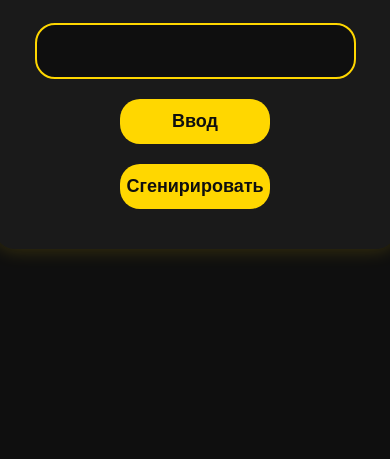
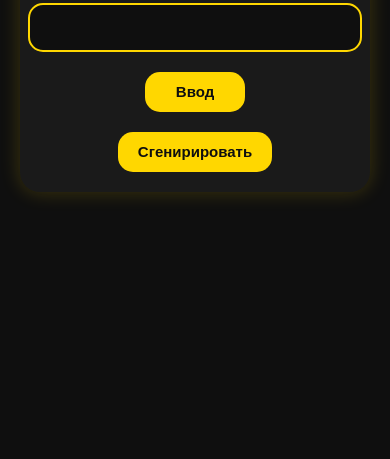
Before and after one commit to HayMiqo/-Q--Project-GuessTheNumber-Vite, a website built with Vite: page index.html in a window 390 px wide. Shown: the part 385-844 px from the top of the page. Built offline with nearby package versions, Linux system fonts and the light colour scheme.

Commit message:
finished

```diff
--- a/src/main.js
+++ b/src/main.js
@@ -25,8 +25,8 @@ inputButton.addEventListener('click', () =>{
         alert('ты угадал')
 
     } else if (numberField.value === '' || isNaN(userChoosed)) {
+        numberField.classList.add('shake')
         alert('Пожалуйста, введите число')
-        numberField.classList.add('shake')
         setTimeout(() => numberField.classList.remove('shake'), 500)
         return
 
--- a/src/style.css
+++ b/src/style.css
@@ -1,19 +1,30 @@
+:root {
+  --primary-color: #ffd700;
+  /* золотой */
+  --dark-bg: #0f0f0f;
+  --medium-bg: #1a1a1a;
+  --hover-gold: #e6c200;
+  --light-gold: #fff8dc;
+}
+
 body {
   margin: 0;
-  width: 100vw;
-  height: 100vh;
+  min-width: 100vw;
+  min-height: 100vh;
   font-family: 'Segoe UI', Tahoma, Geneva, Verdana, sans-serif;
-  background-color: #0f0f0f;
-  color: #ffd700;
-  /* тёплый золотой */
+  background-color: var(--dark-bg);
+  color: var(--primary-color);
   display: flex;
   justify-content: center;
   align-items: center;
+  padding: 20px;
+  box-sizing: border-box;
 }
 
 .container {
-  margin: 0 auto;
-  height: 80vh;
+  width: 100%;
+  max-width: 600px;
+  min-height: 60vh;
   display: flex;
   justify-content: center;
   align-items: center;
@@ -25,60 +36,124 @@ body {
   align-items: center;
   justify-content: center;
   text-align: center;
-  gap: 20px;
-  background-color: #1a1a1a;
-  padding: 40px;
+  gap: 25px;
+  background-color: var(--medium-bg);
+  padding: 30px;
   border-radius: 20px;
   box-shadow: 0 0 20px rgba(255, 215, 0, 0.2);
+  width: 100%;
+  box-sizing: border-box;
 }
 
 .title {
-  font-size: 24px;
+  font-size: clamp(20px, 4vw, 28px);
   font-weight: bold;
-  color: #ffd700;
+  margin-bottom: 10px;
+  text-shadow: 0 0 10px rgba(255, 215, 0, 0.3);
 }
 
 .number__input {
-  width: 300px;
+  width: 100%;
+  max-width: 300px;
   height: 50px;
-  border-radius: 20px;
-  border: 2px solid #ffd700;
-  background-color: #0f0f0f;
-  color: #ffd700;
-  font-size: 20px;
-  padding-left: 15px;
+  border-radius: 15px;
+  border: 2px solid var(--primary-color);
+  background-color: var(--dark-bg);
+  color: var(--primary-color);
+  font-size: 18px;
+  padding: 0 15px;
   outline: none;
-  transition: border-color 0.3s;
+  transition: all 0.3s;
 }
 
 .number__input:focus {
-  border-color: #fff8dc;
+  border-color: var(--light-gold);
+  box-shadow: 0 0 10px rgba(255, 215, 0, 0.3);
+}
+
+.buttons-container {
+  display: flex;
+  gap: 15px;
+  flex-wrap: wrap;
+  justify-content: center;
 }
 
 button {
-  width: 150px;
+  min-width: 120px;
   height: 45px;
   border: none;
-  border-radius: 20px;
-  background-color: #ffd700;
-  color: #0f0f0f;
-  font-size: 18px;
-  font-weight: bold;
+  border-radius: 15px;
+  background-color: var(--primary-color);
+  color: var(--dark-bg);
+  font-size: 16px;
+  font-weight: 600;
   cursor: pointer;
-  transition: background-color 0.3s, transform 0.2s;
+  transition: all 0.3s;
+  padding: 0 20px;
 }
 
 button:hover {
-  background-color: #e6c200;
+  background-color: var(--hover-gold);
   transform: scale(1.05);
+  box-shadow: 0 0 15px rgba(255, 215, 0, 0.4);
+}
+
+button:active {
+  transform: scale(0.98);
 }
 
 @keyframes shake {
-  0%, 100% { transform: translateX(0); }
-  10%, 30%, 50%, 70%, 90% { transform: translateX(-5px); }
-  20%, 40%, 60%, 80% { transform: translateX(5px); }
+
+  0%,
+  100% {
+    transform: translateX(0);
+  }
+
+  10%,
+  30%,
+  50%,
+  70%,
+  90% {
+    transform: translateX(-5px);
+  }
+
+  20%,
+  40%,
+  60%,
+  80% {
+    transform: translateX(5px);
+  }
 }
 
 .shake {
   animation: shake 0.5s ease-in-out;
 }
+
+/* Адаптация для мобильных устройств */
+@media (max-width: 480px) {
+  .fields__field {
+    padding: 20px 15px;
+    gap: 20px;
+  }
+
+  .number__input {
+    height: 45px;
+    font-size: 16px;
+    margin: 0 5px;
+  }
+
+  button {
+    min-width: 100px;
+    height: 40px;
+    font-size: 15px;
+  }
+
+  .buttons-container {
+    flex-direction: column;
+    width: 100%;
+  }
+
+  .buttons-container button {
+    width: 100%;
+  }
+}
```
